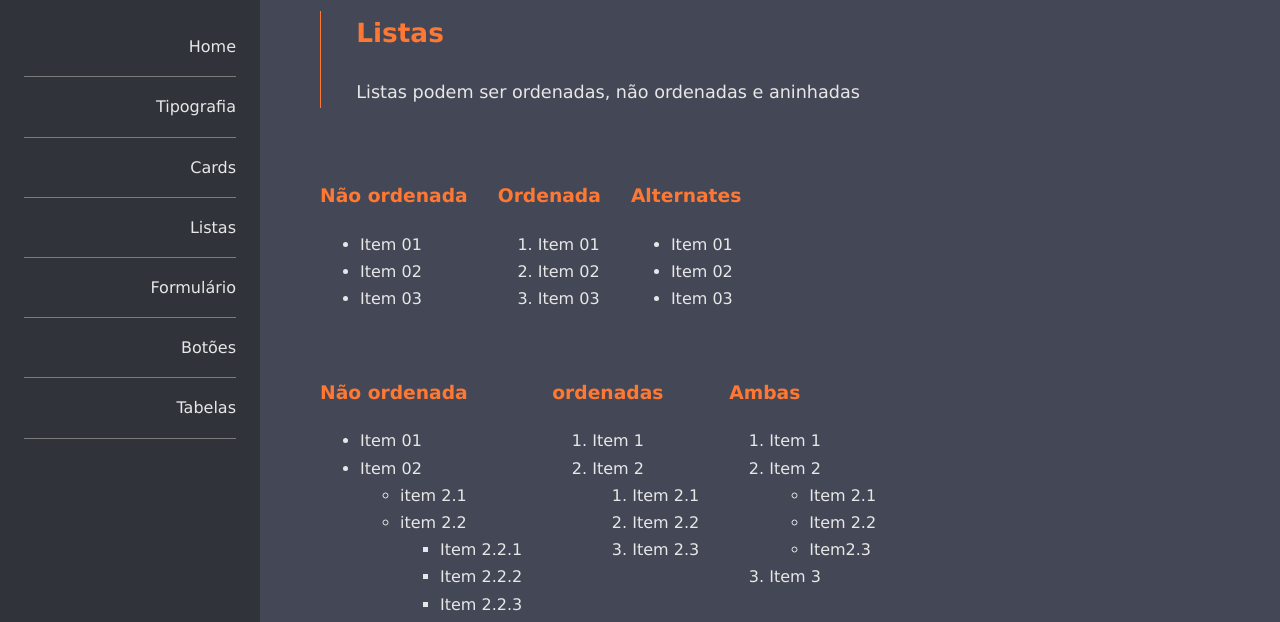
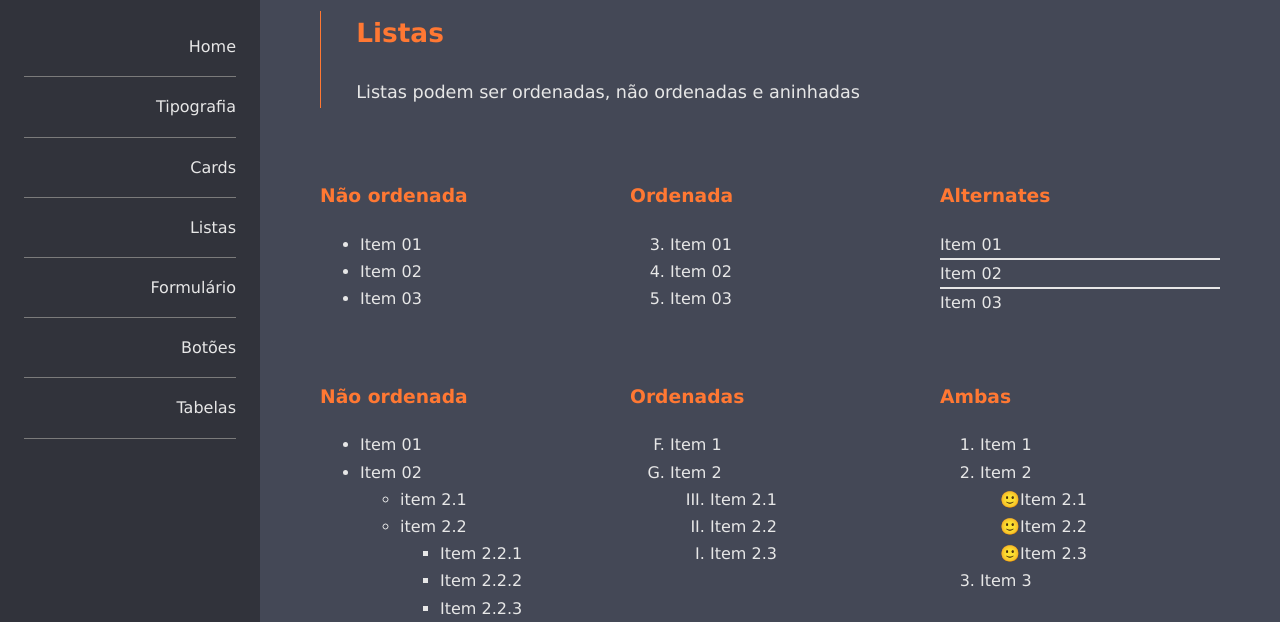
Before and after one commit to jeansillva/ProjetoMyComponents, a plain HTML site: page listas.html in a window 1280 px wide. Shown: the part 172-794 px from the top of the page. Drawn offline with Linux system fonts and the light colour scheme.

Commit message:
Trabalhando com diferentes tipos de lista

```diff
--- a/css/estilo.css
+++ b/css/estilo.css
@@ -131,4 +131,23 @@ a {
     gap: 3rem;
     padding: 1.5rem 0;
     padding-top: 1.5rem;
+    justify-content: space-between;
 }
+
+.row > *{ /*Todos os filhos de row vao receber esse valor*/
+    flex: 1 0 0%;
+}
+
+.alternate{
+    list-style-type: none;
+    padding-left: 0px;
+}
+
+.alternate li:not(:last-child){
+    border-bottom: 2px solid;
+    padding: 0;
+}
+
+.list-emoji{
+    list-style-type: "\1F642";
+}
--- a/listas.html
+++ b/listas.html
@@ -48,7 +48,7 @@
 
                 <div>
                     <h3>Ordenada</h3>
-                    <ol>
+                    <ol start="3"> <!-- Atributo utilizado para iniciar em determinado numero-->
                         <li>Item 01</li>
                         <li>Item 02</li>
                         <li>Item 03</li>
@@ -90,11 +90,11 @@
                 </div>
 
                 <div>
-                    <h3>ordenadas</h3>
-                    <ol>
+                    <h3>Ordenadas</h3>
+                    <ol start="6" type="A"> <!-- Altera o tipo da lista -->
                         <li>Item 1</li>
                         <li>Item 2
-                            <ol>
+                            <ol type="I" reversed> <!-- Altera "a direção" da lista -->
                                 <li>Item 2.1</li>
                                 <li>Item 2.2
                                 <li>Item 2.3</li>
@@ -109,10 +109,10 @@
                     <ol>
                         <li>Item 1</li>
                         <li>Item 2
-                            <ul>
+                            <ul class="list-emoji">
                                 <li>Item 2.1</li>
                                 <li>Item 2.2</li>
-                                <li>Item2.3</li>
+                                <li>Item 2.3</li>
                             </ul>
                         </li>
                         <li>Item 3</li>
```
